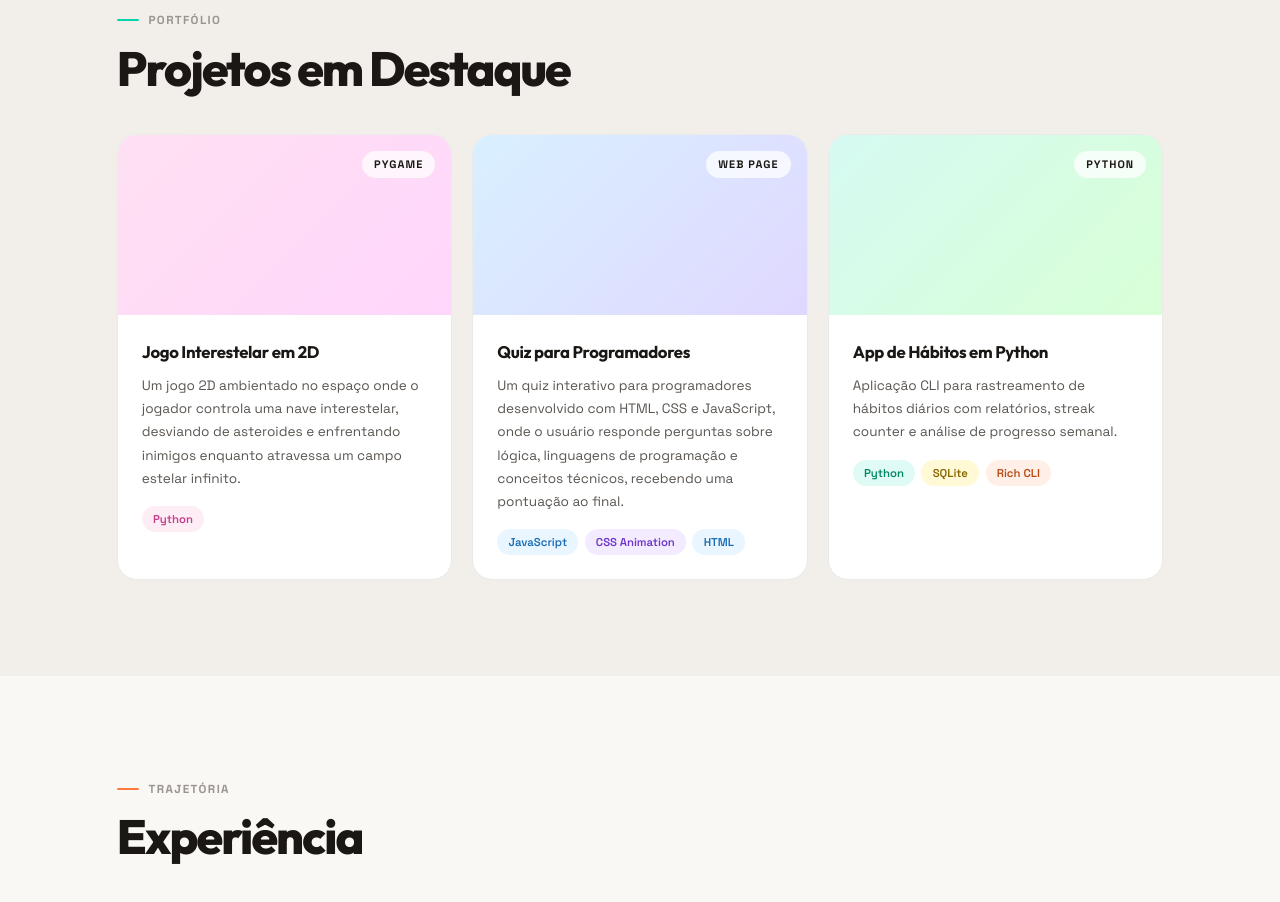
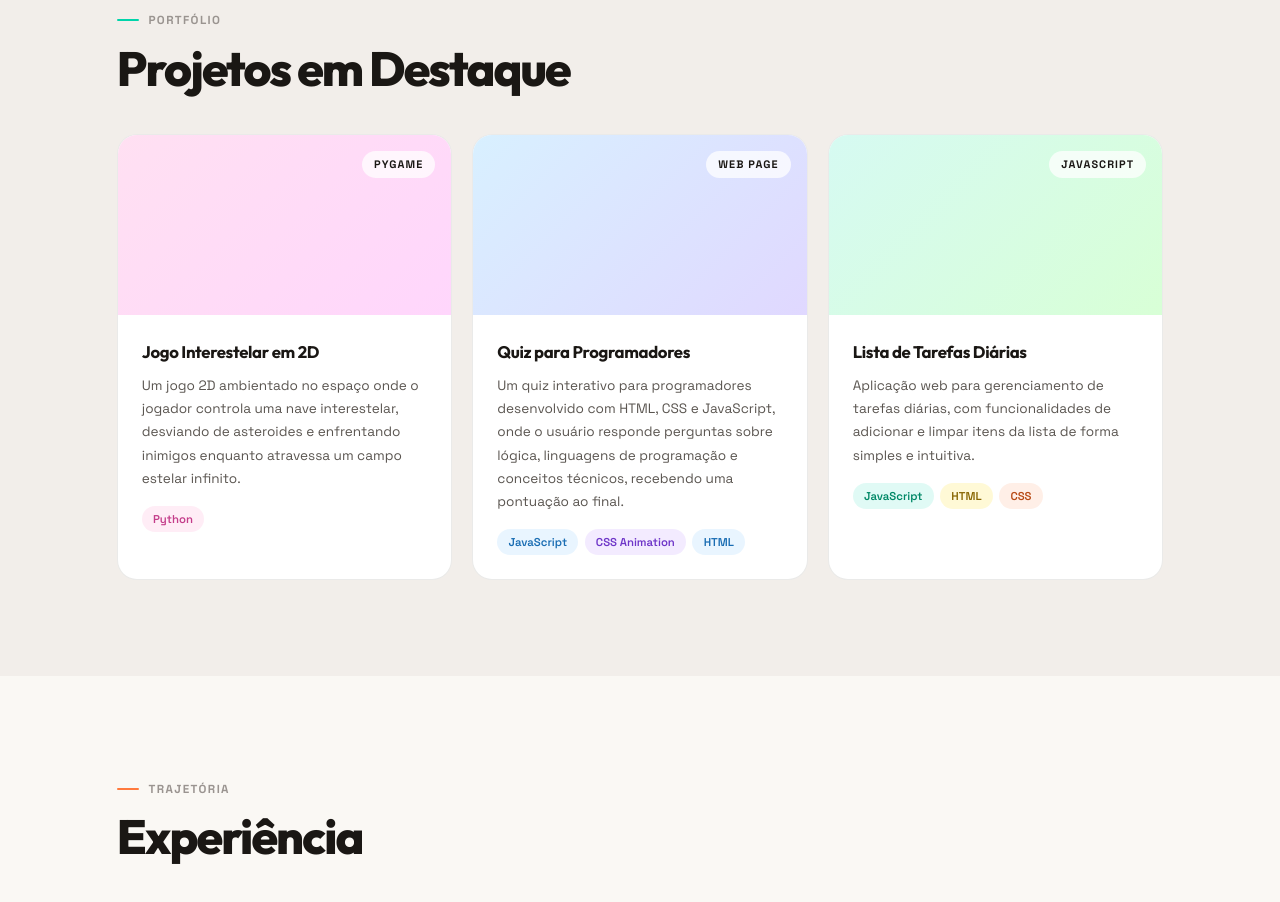
Before and after one commit to EduardaBolner/EduardaBolner.dev, a plain HTML site: page index.html in a window 1280 px wide. Shown: the part 2660-3562 px from the top of the page. Drawn offline with Linux system fonts and the light colour scheme.

Commit message:
Ajustando os links dos projetos

```diff
--- a/index.html
+++ b/index.html
@@ -152,7 +152,8 @@
       <h2>Projetos em Destaque</h2>
     </div>
     <div class="proj-grid">
-      <a href="#" class="proj-card fade-up">
+
+      <a href="https://github.com/EduardaBolner/EspacoSideral" class="proj-card fade-up">
         <div class="proj-thumb pp1" data-l="Pygame"></div>
         <div class="proj-body">
           <h3>Jogo Interestelar em 2D</h3>
@@ -162,7 +163,7 @@
           </div>
         </div>
       </a>
-      <a href="#" class="proj-card fade-up">
+      <a href="https://github.com/EduardaBolner/Brincando-de-CSS" class="proj-card fade-up">
         <div class="proj-thumb pp2" data-l="Web Page"></div>
         <div class="proj-body">
           <h3>Quiz para Programadores</h3>
@@ -174,15 +175,14 @@
           </div>
         </div>
       </a>
-      <a href="#" class="proj-card fade-up">
-        <div class="proj-thumb pp3" data-l="Python"></div>
+      <a href="https://github.com/EduardaBolner/Iniciando-JavaScript" class="proj-card fade-up">
+        <div class="proj-thumb pp3" data-l="JavaScript"></div>
         <div class="proj-body">
-          <h3>App de Hábitos em Python</h3>
-          <p>Aplicação CLI para rastreamento de hábitos diários com relatórios, streak counter e análise de progresso semanal.</p>
-          <div class="spills">
-            <span class="sp sp-te">Python</span>
-            <span class="sp sp-ye">SQLite</span>
-            <span class="sp sp-or">Rich CLI</span>
+          <h3>Lista de Tarefas Diárias</h3>
+          <p>Aplicação web para gerenciamento de tarefas diárias, com funcionalidades de adicionar e limpar itens da lista de forma simples e intuitiva.</p>          <div class="spills">
+            <span class="sp sp-te">JavaScript</span>
+            <span class="sp sp-ye">HTML</span>
+            <span class="sp sp-or">CSS</span>
           </div>
         </div>
       </a>
```
